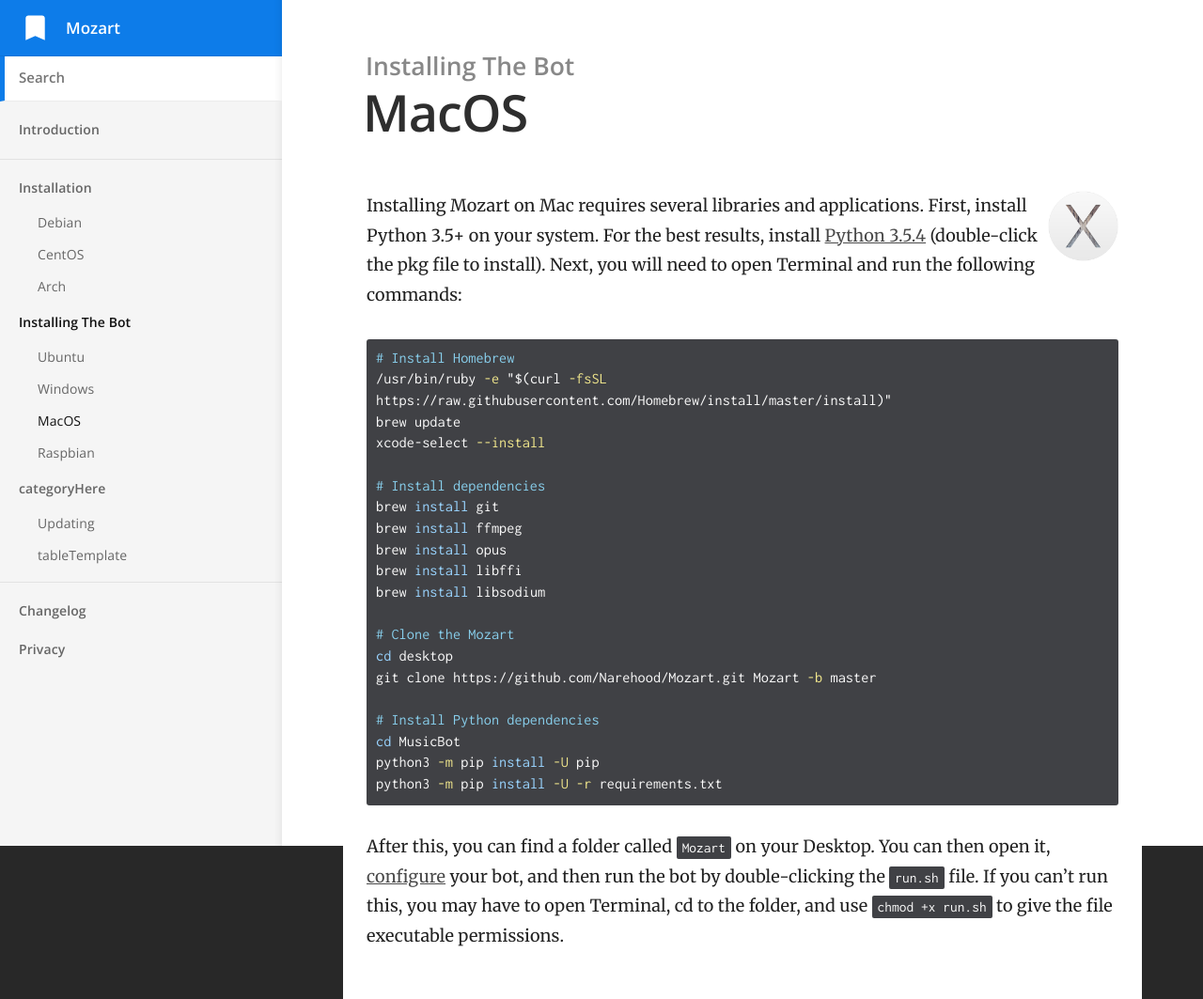
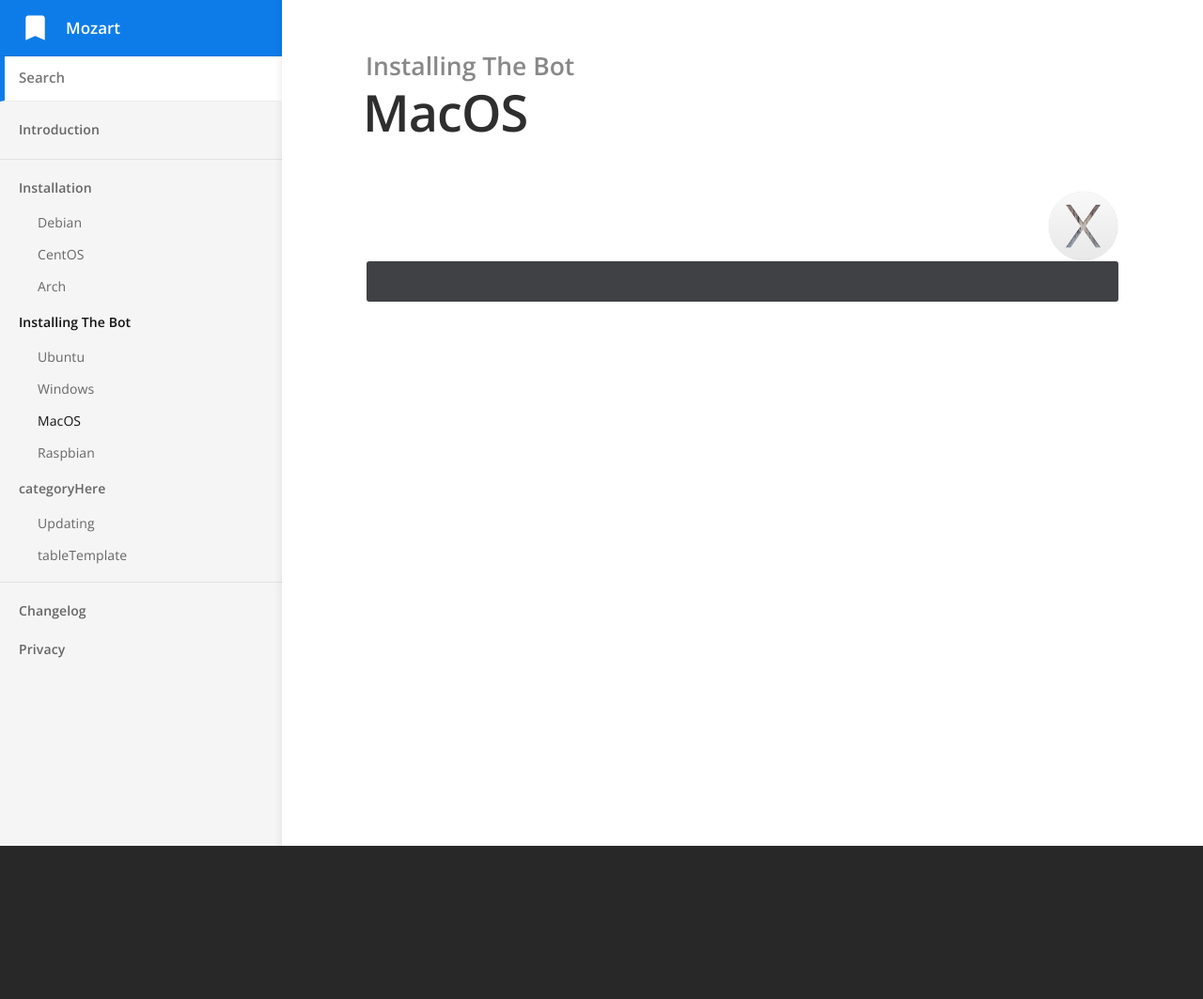
Before and after one commit to Narehood/DocTemplate, a Jekyll site: the page built from _docs/installing/mac.md, in a window 1280 px wide. Shown: the whole page at 94% size. Built offline with Jekyll 4.4.1, drawn with Linux system fonts in a browser that asks for light colours; after the commit the page ends 900 px from its top, so only the background shows below that.

Commit message:
Update mac.md

````diff
--- a/_docs/installing/mac.md
+++ b/_docs/installing/mac.md
@@ -6,29 +6,8 @@
 
 <img class="doc-img" src="{{ site.baseurl }}/images/mac.png" alt="Mac" style="width: 75px; float: right;"/>
 
-Installing Mozart on Mac requires several libraries and applications. First, install Python 3.5+ on your system. For the best results, install [Python 3.5.4](https://www.python.org/ftp/python/3.5.4/python-3.5.4-macosx10.6.pkg) (double-click the pkg file to install). Next, you will need to open Terminal and run the following commands:
+
 
 ```bash
-# Install Homebrew
-/usr/bin/ruby -e "$(curl -fsSL https://raw.githubusercontent.com/Homebrew/install/master/install)"
-brew update
-xcode-select --install
 
-# Install dependencies
-brew install git
-brew install ffmpeg
-brew install opus
-brew install libffi
-brew install libsodium
-
-# Clone the Mozart
-cd desktop
-git clone https://github.com/Narehood/Mozart.git Mozart -b master
-
-# Install Python dependencies
-cd MusicBot
-python3 -m pip install -U pip
-python3 -m pip install -U -r requirements.txt
 ```
-
-After this, you can find a folder called `Mozart` on your Desktop. You can then open it, [configure]({{ site.baseurl }}/using/configuration) your bot, and then run the bot by double-clicking the `run.sh` file. If you can't run this, you may have to open Terminal, cd to the folder, and use `chmod +x run.sh` to give the file executable permissions.
````
